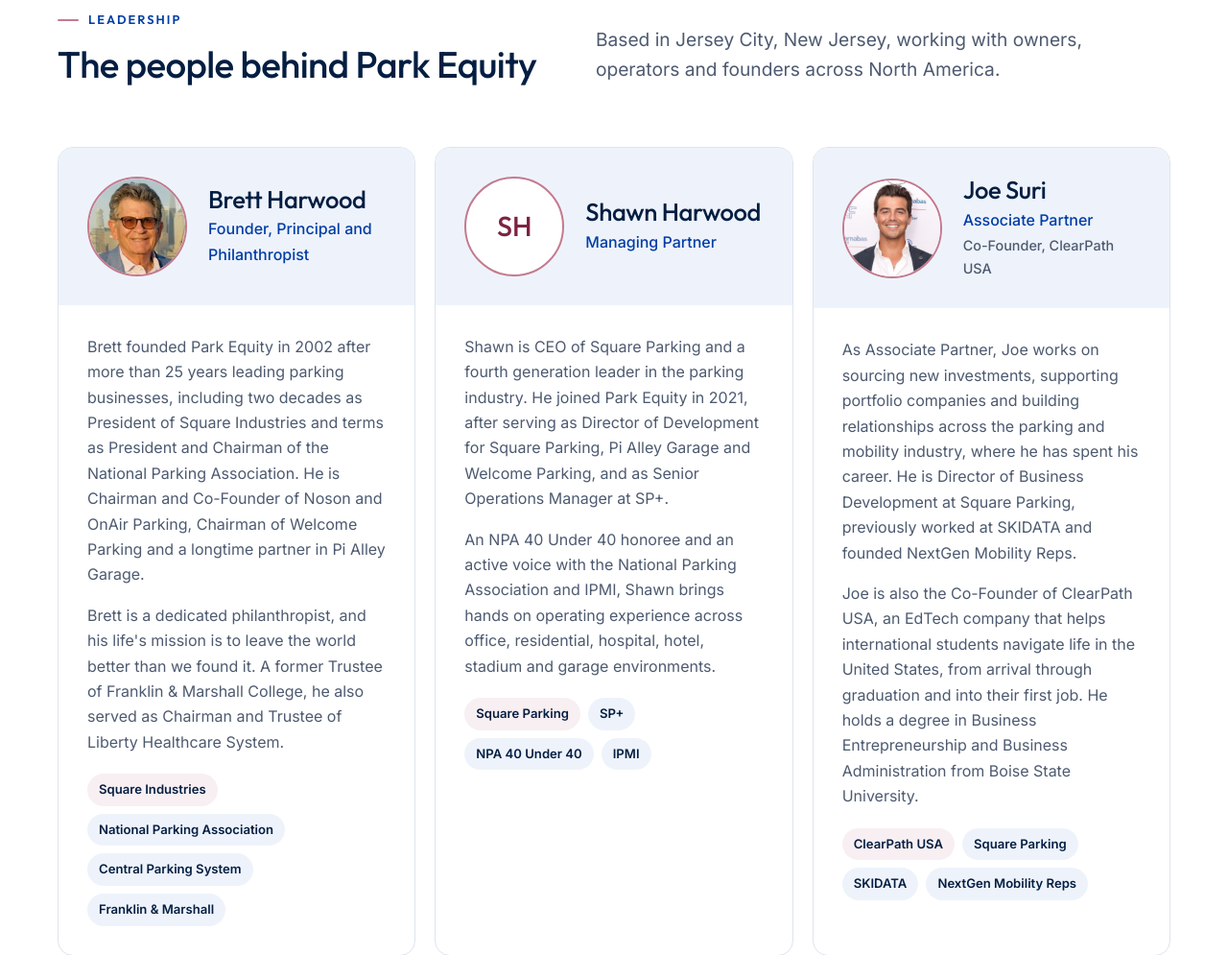
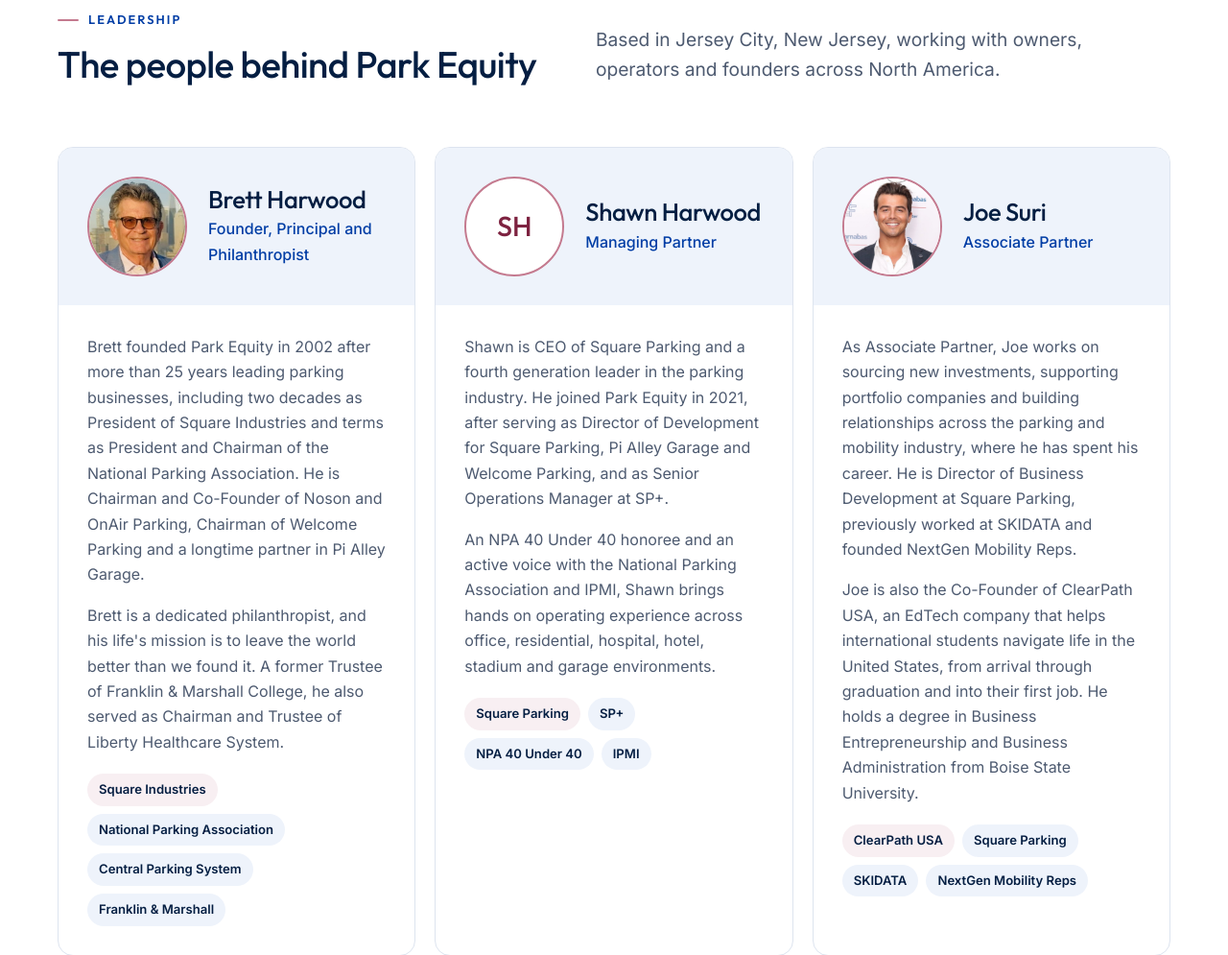
Before and after one commit to Park-Equity/website, a plain HTML site: page index.html in a window 1280 px wide. Shown: the part 8030-9025 px from the top of the page at 96% size. Drawn offline with Linux system fonts and the light colour scheme.

Commit message:
Remove ClearPath line from Joe's title
Co-Authored-By: Claude Opus 5.5 <noreply@anthropic.com>
Claude-Session: https://claude.ai/code/session_01Qspts9aeAQeU8t6CuGoDxo

```diff
--- a/index.html
+++ b/index.html
@@ -669,7 +669,7 @@ footer { border-top: 3px solid; border-image: linear-gradient(90deg, var(--accen
           </div>
         </article>
         <article class="leader">
-          <div class="leader-head"><div class="portrait"><img src="joe-suri.jpg" alt="Joe Suri" width="92" height="92"></div><div><h3>Joe Suri</h3><div class="role">Associate Partner</div><div class="role-sub">Co-Founder, ClearPath USA</div></div></div>
+          <div class="leader-head"><div class="portrait"><img src="joe-suri.jpg" alt="Joe Suri" width="92" height="92"></div><div><h3>Joe Suri</h3><div class="role">Associate Partner</div></div></div>
           <div class="leader-body">
             <p>As Associate Partner, Joe works on sourcing new investments, supporting portfolio companies and building relationships across the parking and mobility industry, where he has spent his career. He is Director of Business Development at Square Parking, previously worked at SKIDATA and founded NextGen Mobility Reps.</p>
             <p>Joe is also the Co-Founder of ClearPath USA, an EdTech company that helps international students navigate life in the United States, from arrival through graduation and into their first job. He holds a degree in Business Entrepreneurship and Business Administration from Boise State University.</p>
```
